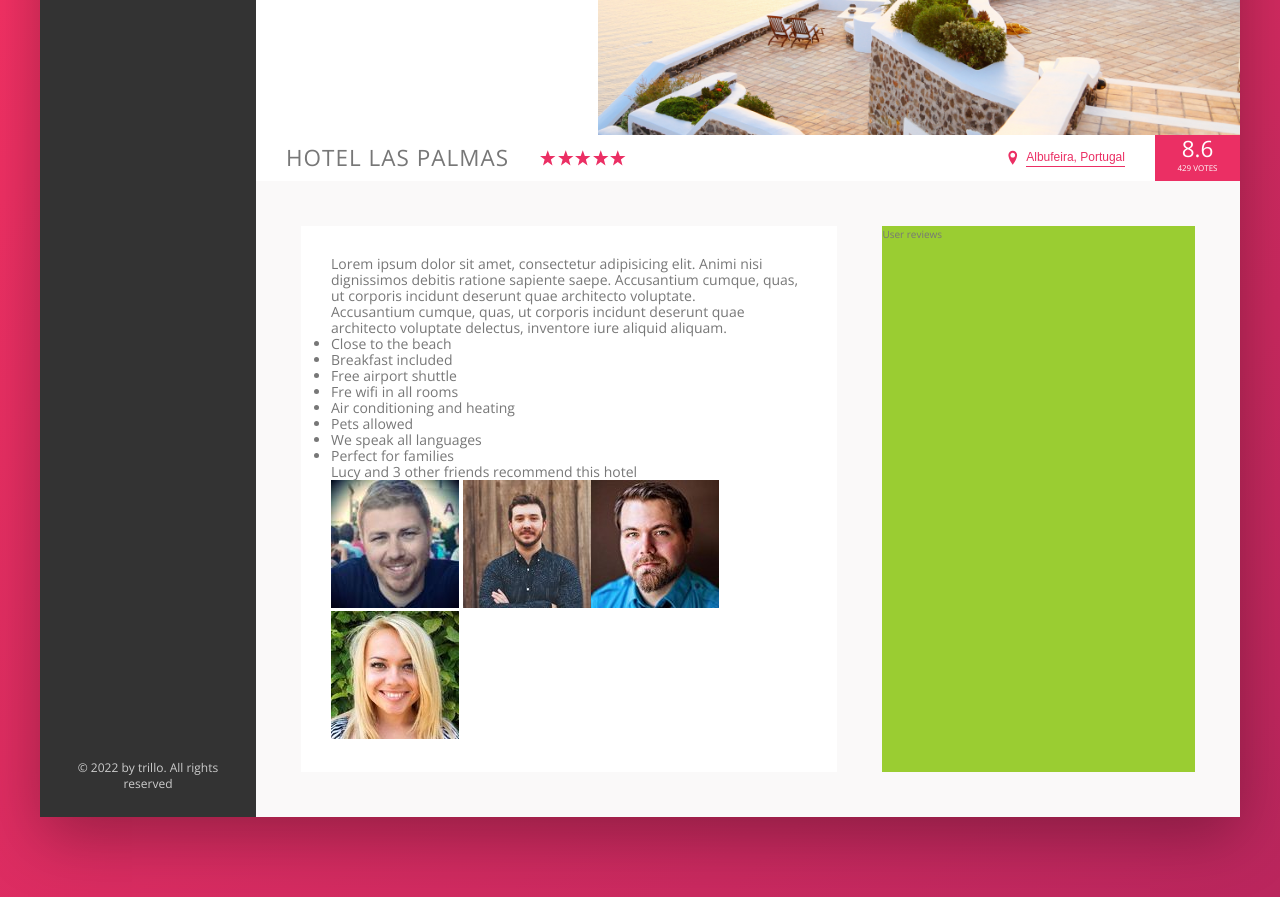
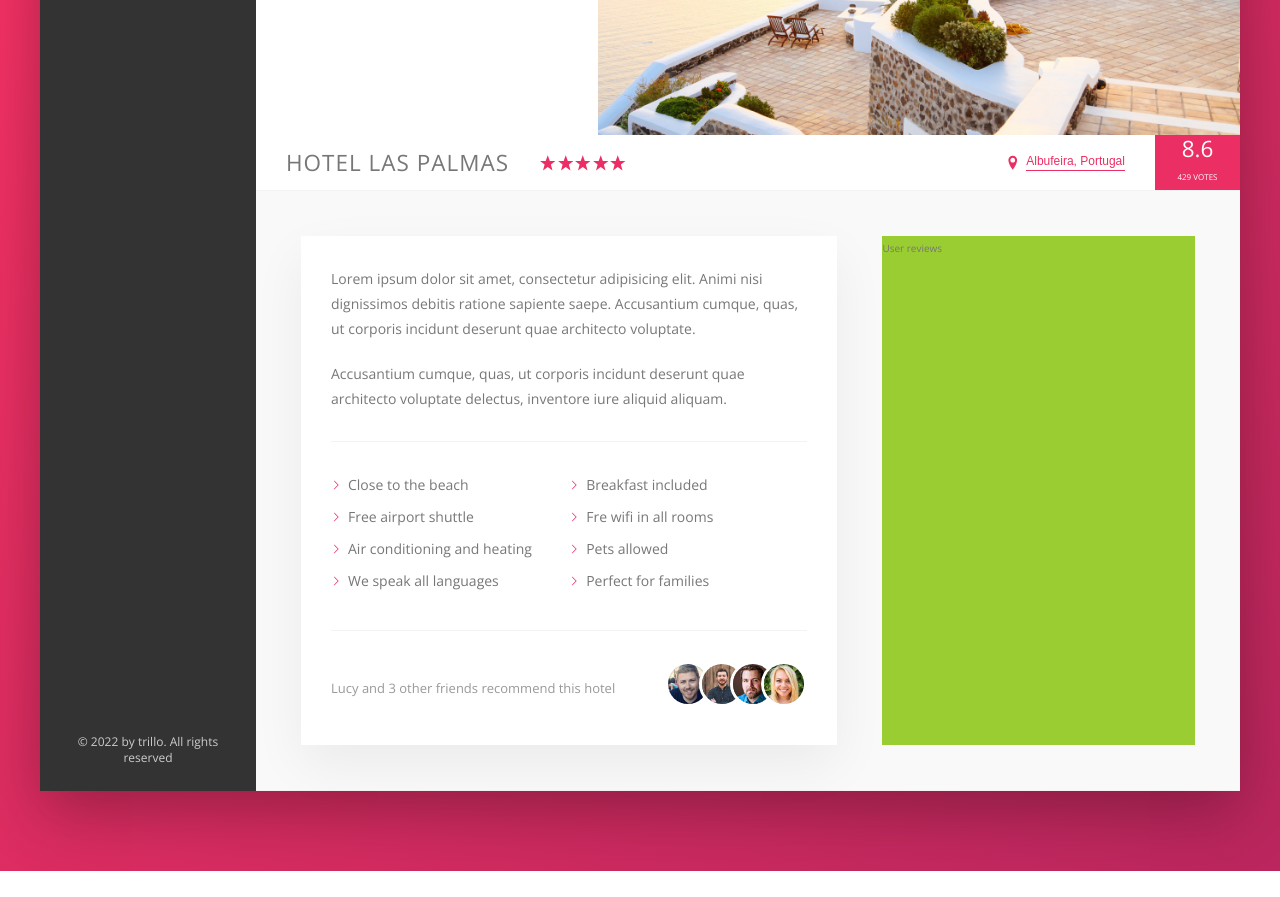
Before and after one commit to Irina-Dehtiarenko/Project-Trillo-with-scss-flex, a website: page index.html in a window 1280 px wide. Shown: the part 400-1297 px from the top of the page. After the commit the page ends 1271 px from the top, so only its background shows below. Drawn offline with nearby package versions, Linux system fonts and the light colour scheme.

Commit message:
builded the description section

```diff
--- a/sass/_base.scss
+++ b/sass/_base.scss
@@ -13,11 +13,9 @@
   --color-grey-dark-3: #999;
 
   --shadow-dark: 0 2rem 6rem rgba(0, 0, 0, 0.3);
-  --shadow-light:0 2rem 5rem rgba(0, 0, 0, 0.06)
+  --shadow-light: 0 2rem 5rem rgba(0, 0, 0, 0.06);
 
   --line: 1px solid var(--color-grey-light-2);
-
-
 }
 * {
   margin: 0;
--- a/sass/_components.scss
+++ b/sass/_components.scss
@@ -206,7 +206,7 @@
 .overview {
   display: flex;
   align-items: center;
-  border-bottom: line;
+  border-bottom: var(--line);
 
   &__heading {
     font-size: 2.25rem;
@@ -299,3 +299,79 @@
     box-shadow: none;
   }
 }
+
+/////////////////////////////////////////////////////
+///Paragraph
+
+.paragraph:not(:last-of-type) {
+  margin-bottom: 2rem;
+}
+
+/////////////////////////////////////////////////////
+/// List
+
+.list {
+  list-style: none;
+  margin: 3rem 0;
+  padding: 3rem 0;
+  border-top: var(--line);
+  border-bottom: var(--line);
+  display: flex;
+  flex-wrap: wrap;
+
+  &__item {
+    flex: 0 0 50%;
+    margin-bottom: 0.7rem;
+  }
+
+  &__item::before {
+    content: '';
+    display: inline-block;
+    width: 1rem;
+    height: 1rem;
+    margin-right: 0.7rem;
+
+    // Older browsers
+    // background-image: url(../img/chevron-thin-right.svg);
+    // background-size: cover;
+
+    // Never browsers - masks
+
+    background-color: var(--color-primary);
+
+    -webkit-mask-image: url(../img/chevron-thin-right.svg);
+    -webkit-mask-size: cover;
+
+    mask-image: url(../img/chevron-thin-right.svg);
+    mask-size: cover;
+  }
+}
+
+/////////////////////////////////////////////////////
+/// Recommend
+.recommend {
+  font-size: 1.3rem;
+  color: var(--color-grey-dark-3);
+
+  display: flex;
+  align-items: center;
+
+  &__count {
+    margin-right: auto;
+  }
+
+  &__friends {
+  }
+
+  &__photo {
+    box-sizing: content-box;
+    height: 4rem;
+    width: 4rem;
+    border-radius: 50%;
+    border: 3px solid #fff;
+
+    &:not(:last-child) {
+      margin-right: -1.5rem;
+    }
+  }
+}
--- a/sass/_layout.scss
+++ b/sass/_layout.scss
@@ -34,6 +34,7 @@
 .hotel-view {
   flex: 1;
   background-color: #fff;
+  line-height: 2.5rem;
 }
 
 .detail {
```
Also changed, not shown: css/style.css.
